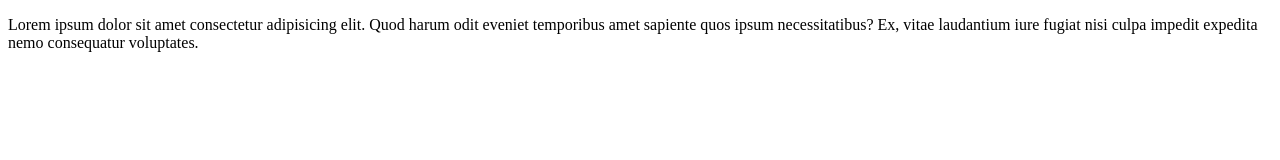
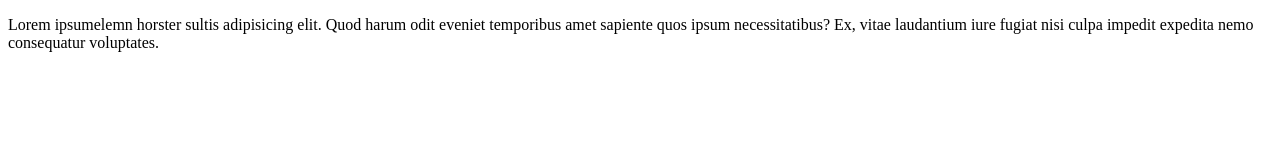
Before and after one commit to EdgarasPasiusis/Techin, a plain HTML site: page index.html in a window 1280 px wide. Drawn offline with Linux system fonts and the light colour scheme.

Commit message:
Konfliktas

```diff
--- a/index.html
+++ b/index.html
@@ -8,7 +8,7 @@
 <body>
     <main>
         <p>
-            Lorem ipsum dolor sit amet consectetur adipisicing elit. Quod harum odit eveniet temporibus amet sapiente quos ipsum necessitatibus? Ex, vitae laudantium iure fugiat nisi culpa impedit expedita nemo consequatur voluptates.
+            Lorem ipsumelemn horster sultis adipisicing elit. Quod harum odit eveniet temporibus amet sapiente quos ipsum necessitatibus? Ex, vitae laudantium iure fugiat nisi culpa impedit expedita nemo consequatur voluptates.
         </p>
     </main>
 </body>
```
